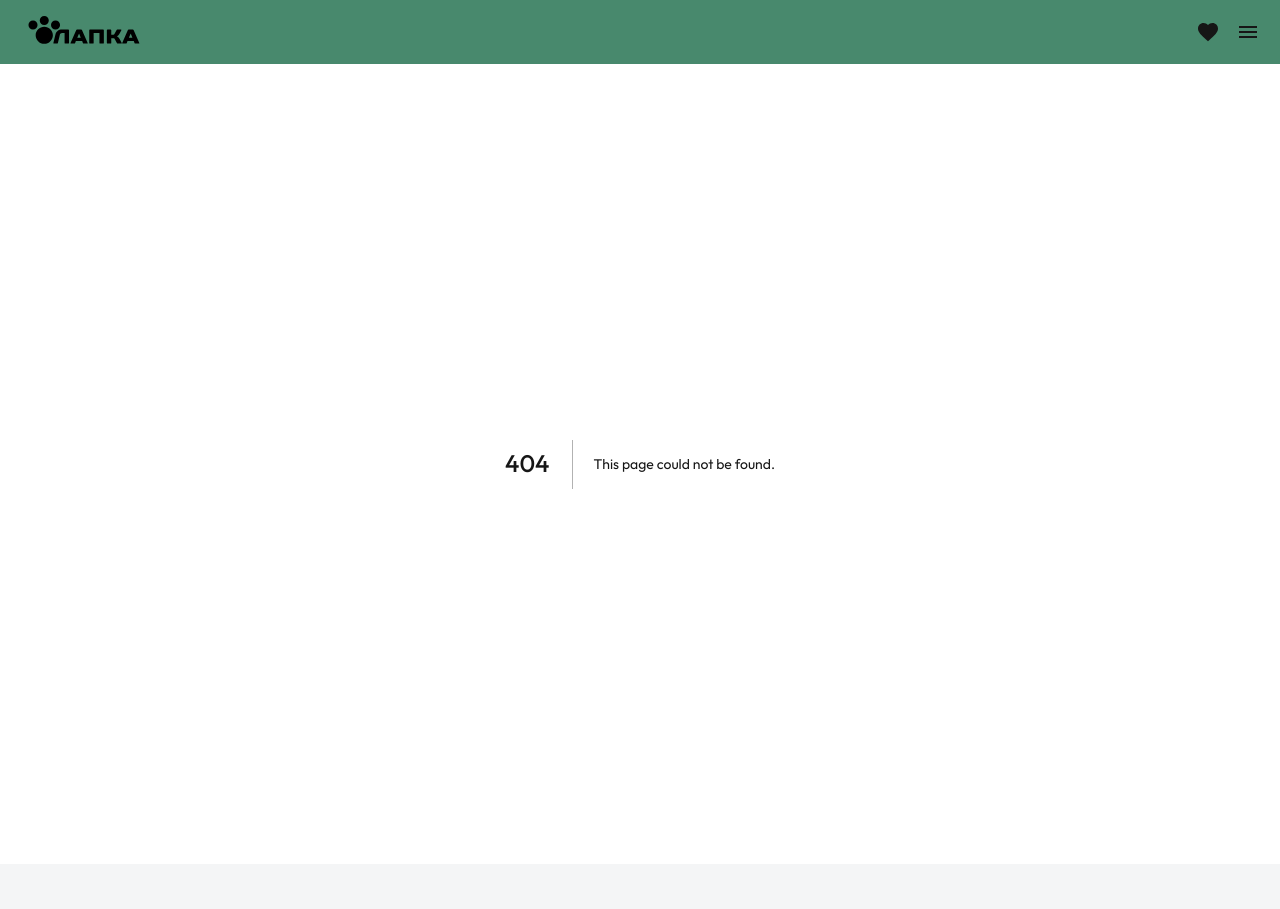
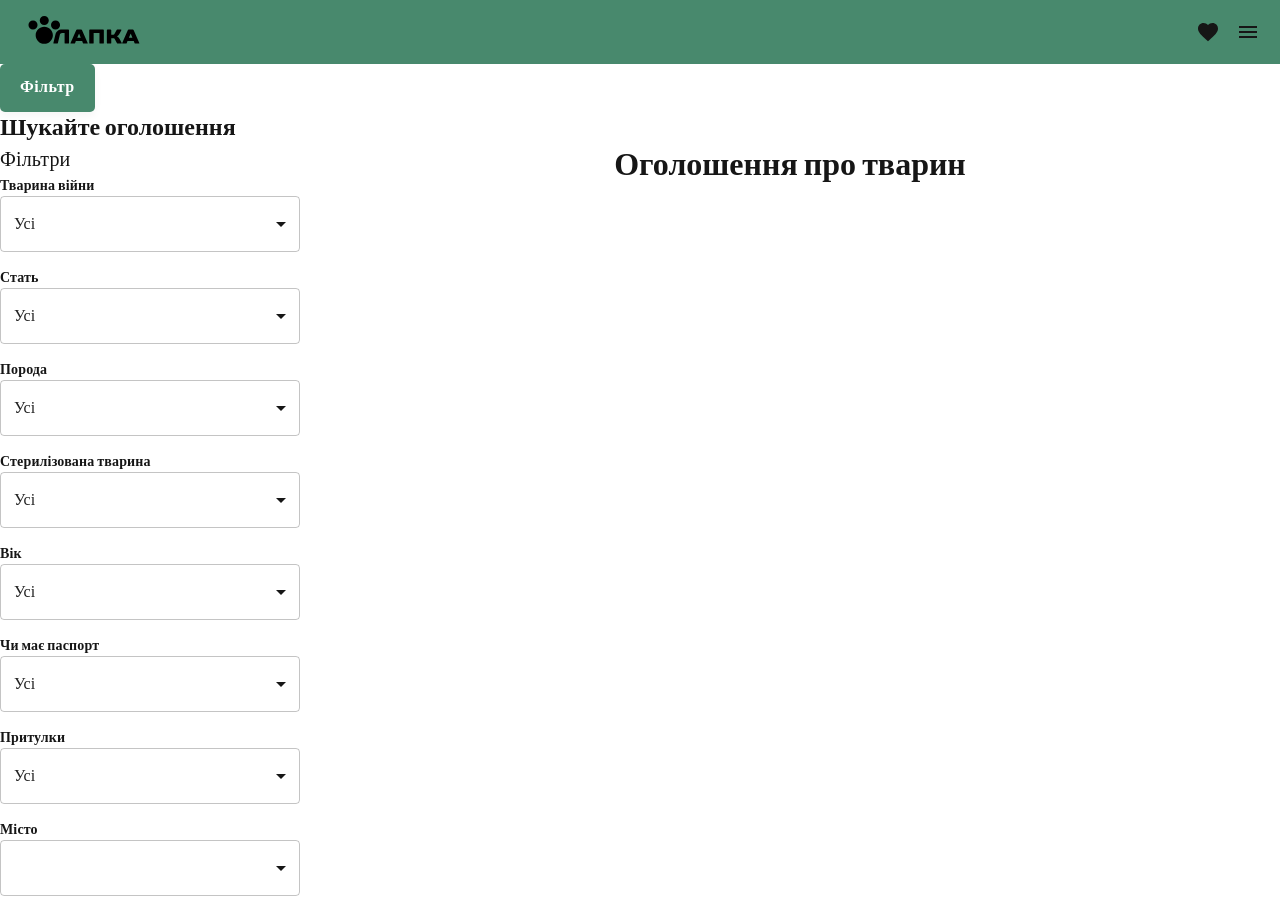
Before and after one commit to Mikola-K/best-hackathon-test-web-2025, a Next.js app: page /search-animal in a window 1280 px wide. Before the commit this address had no page. Shown: the top 909 px of the page. Built offline with nearby package versions, Linux system fonts and the light colour scheme.

Commit message:
dev: search animal

```diff
--- /dev/null
+++ b/src/app/login/page.tsx
@@ -0,0 +1,7 @@
+import LogInPage from "../../components/logInComponents/LogInPage";
+
+const Login = () => {
+  return <LogInPage />;
+};
+
+export default Login;
--- /dev/null
+++ b/src/app/search-animal/page.tsx
@@ -0,0 +1,7 @@
+import SearchAnimalPage from "../../components/searchAnimalComponents/SearchAnimalPage";
+
+const SearchAnimal = () => {
+  return <SearchAnimalPage />;
+};
+
+export default SearchAnimal;
--- /dev/null
+++ b/src/components/searchAnimalComponents/FilterComponent.tsx
@@ -0,0 +1,112 @@
+import { useState, useEffect } from "react";
+import { Box, Button, Select, MenuItem, Typography } from "@mui/material";
+import { Controller, useForm } from "react-hook-form";
+import { CustomButton } from "../common/styles/customStyledComponents/customStyledComponents";
+
+const filters = [
+  {
+    name: "warAnimal",
+    label: "Тварина війни",
+    options: ["Усі", "Так", "Ні"],
+  },
+  {
+    name: "gender",
+    label: "Стать",
+    options: ["Усі", "Дівчинка", "Хлопчик"],
+  },
+  {
+    name: "breed",
+    label: "Порода",
+    options: ["Усі", "Так", "Ні"],
+  },
+  {
+    name: "isSterilized",
+    label: "Стерилізована тварина",
+    options: ["Усі", "Так", "Ні"],
+  },
+  {
+    name: "age",
+    label: "Вік",
+    options: ["Усі", "До 1 року", "1-3 роки", "5-9 років", "10 років"],
+  },
+  {
+    name: "hasPassport",
+    label: "Чи має паспорт",
+    options: ["Усі", "Так", "Ні"],
+  },
+  {
+    name: "shelter",
+    label: "Притулки",
+    options: ["Усі", "Притулок 1", "Притулок 2"],
+  },
+  {
+    name: "city",
+    label: "Місто",
+    options: ["Усі міста", "Київ", "Львів", "Харків"],
+  },
+  {
+    name: "size",
+    label: "Розмір",
+    options: [
+      "Усі",
+      "Маленький до 10 кг",
+      "Середній 11-25 кг",
+      "Великий 26-45 кг",
+      "Гігантський від 46 кг",
+    ],
+  },
+];
+
+const FilterComponent = ({ onApplyFilters }) => {
+  const { control, handleSubmit } = useForm({
+    defaultValues: filters.reduce((acc, filter) => {
+      acc[filter.name] = "all";
+      return acc;
+    }, {}),
+  });
+
+  const onSubmit = (data) => {
+    onApplyFilters(data);
+  };
+
+  return (
+    <Box className="filter-sidebar" sx={{ width: 300 }}>
+      <Typography variant="h6">Фільтри</Typography>
+
+      {filters.map(({ name, label, options }) => (
+        <Box key={name} sx={{ marginBottom: 2 }}>
+          <Typography variant="body2" fontWeight={600}>
+            {label}
+          </Typography>
+          <Controller
+            name={name}
+            control={control}
+            render={({ field }) => (
+              <Select {...field} fullWidth displayEmpty>
+                {options.map((option, index) => (
+                  <MenuItem
+                    key={index}
+                    value={option === "Усі" ? "all" : option}
+                  >
+                    {option}
+                  </MenuItem>
+                ))}
+              </Select>
+            )}
+          />
+        </Box>
+      ))}
+
+      <CustomButton
+        fullWidth
+        variant="contained"
+        sx={{ marginTop: 2 }}
+        onClick={handleSubmit(onSubmit)}
+      >
+        Застосувати
+      </CustomButton>
+    </Box>
+  );
+};
+
+export default FilterComponent;
--- /dev/null
+++ b/src/components/searchAnimalComponents/SearchAnimalPage.tsx
@@ -0,0 +1,124 @@
+"use client";
+import { useState, useEffect } from "react";
+import {
+  Box,
+  Button,
+  Select,
+  MenuItem,
+  Typography,
+  Modal,
+  Grid,
+} from "@mui/material";
+import { Controller, useForm } from "react-hook-form";
+import { AnimalAds, AnimalCard } from "../../utils/ui/AnimalAds";
+import { CustomButton } from "../../components/common/styles/customStyledComponents/customStyledComponents";
+import FilterComponent from "./FilterComponent";
+
+const AnimalPage = () => {
+  const [isFilterOpen, setIsFilterOpen] = useState(false);
+  const [animals, setAnimals] = useState([
+    {
+      id: 1,
+      name: "Бобік",
+      age: 3,
+      description: "Самі хороший у світі хлопчик, який чекає на твою любов",
+      image: "/path/to/image.jpg",
+      city: "Київ",
+    },
+    {
+      id: 2,
+      name: "Шерлок",
+      age: 2,
+      description: "Розумний та активний собака, готовий до нових пригод",
+      image: "/path/to/image2.jpg",
+      city: "Львів",
+    },
+  ]);
+  const [filteredAnimals, setFilteredAnimals] = useState([]);
+  const [filters, setFilters] = useState({
+    warAnimal: "all",
+    gender: "all",
+    breed: "all",
+    isSterilized: "all",
+    age: "all",
+    hasPassport: "all",
+    shelter: "all",
+    city: "all",
+    size: "all",
+  });
+
+  const { handleSubmit, control } = useForm();
+
+  const handleApplyFilters = () => {
+    setIsFilterOpen(false);
+    // Логіка для застосування фільтрів
+  };
+
+  const handleEdit = (animal) => {
+    console.log("Edit", animal);
+  };
+
+  const handleDelete = (animal) => {
+    console.log("Delete", animal);
+  };
+
+  //   useEffect(() => {
+  //     const fetchData = async () => {
+  //       const data = await fetch("/api/animals");
+  //       const result = await data.json();
+  //       setAnimals(result);
+  //       setFilteredAnimals(result);
+  //     };
+
+  //     fetchData();
+  //   }, []);
+  const applyFilters = (filters) => {
+    setFilters(filters);
+
+    const filtered = animals.filter((animal) => {
+      return (
+        (filters.warAnimal === "all" ||
+          animal.warAnimal === filters.warAnimal) &&
+        (filters.gender === "all" || animal.gender === filters.gender) &&
+        (filters.breed === "all" || animal.breed === filters.breed) &&
+        (filters.isSterilized === "all" ||
+          animal.isSterilized === filters.isSterilized) &&
+        (filters.age === "all" || animal.age === filters.age) &&
+        (filters.hasPassport === "all" ||
+          animal.hasPassport === filters.hasPassport) &&
+        (filters.shelter === "all" || animal.shelter === filters.shelter) &&
+        (filters.city === "all" || animal.city === filters.city) &&
+        (filters.size === "all" || animal.size === filters.size)
+      );
+    });
+
+    setFilteredAnimals(filtered);
+  };
+  return (
+    <Box className="main-container">
+      <Box>
+        <CustomButton onClick={() => setIsFilterOpen(true)} variant="contained">
+          Фільтр
+        </CustomButton>
+        <Typography variant="h5" sx={{ fontWeight: 700 }}>
+          Шукайте оголошення
+        </Typography>
+      </Box>
+      <Box>
+        <Box className="flex flex-col md:flex-row">
+          <FilterComponent onApplyFilters={applyFilters} />{" "}
+          <div className="mt-4 md:mt-0 mx-auto">
+            <AnimalAds
+              animals={filteredAnimals}
+              type="shelter"
+              onEdit={() => {}}
+              onDelete={() => {}}
+            />
+          </div>
+        </Box>
+      </Box>
+    </Box>
+  );
+};
+
+export default AnimalPage;
```
